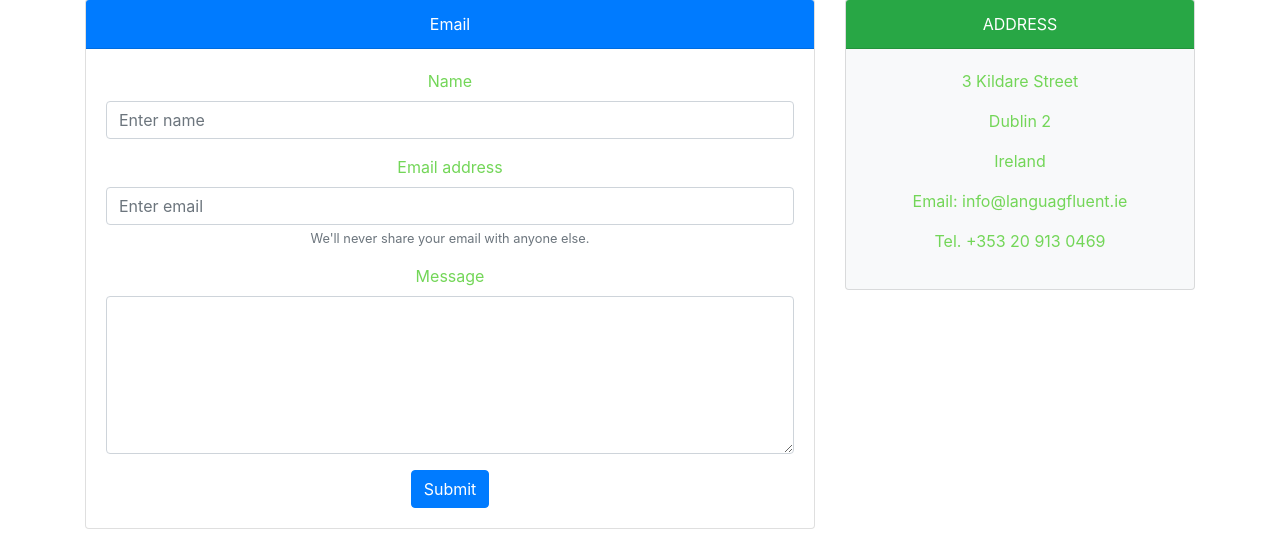
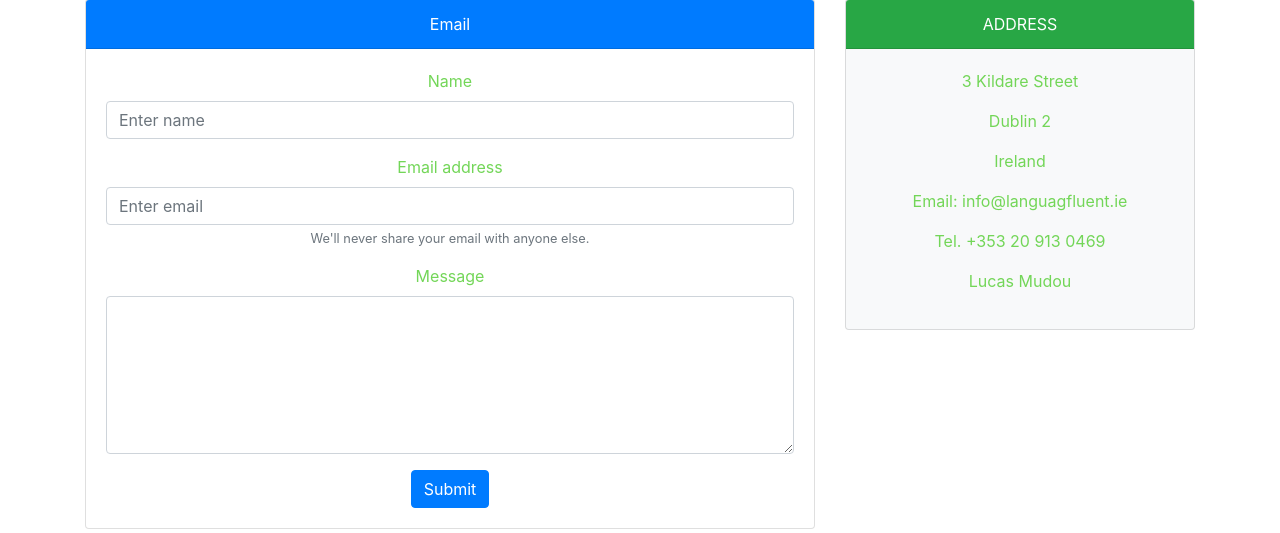
Before and after one commit to MarciaTobias/software-engineering-web, a PHP site: page /views/contact.php in a window 1280 px wide. Shown: the part 436-969 px from the top of the page. Run offline with PHP 8.4, Linux system fonts and the light colour scheme; data that the repository does not hold is empty.

Commit message:
Fui eu quem mudou

```diff
--- a/views/contact.php
+++ b/views/contact.php
@@ -53,6 +53,7 @@
                     <p>Ireland</p>
                     <p>Email: info@languagfluent.ie</p>
                     <p>Tel. +353 20 913 0469</p>
+                    <p>Lucas Mudou</p>
                 </div>
             </div>
         </div>
```
